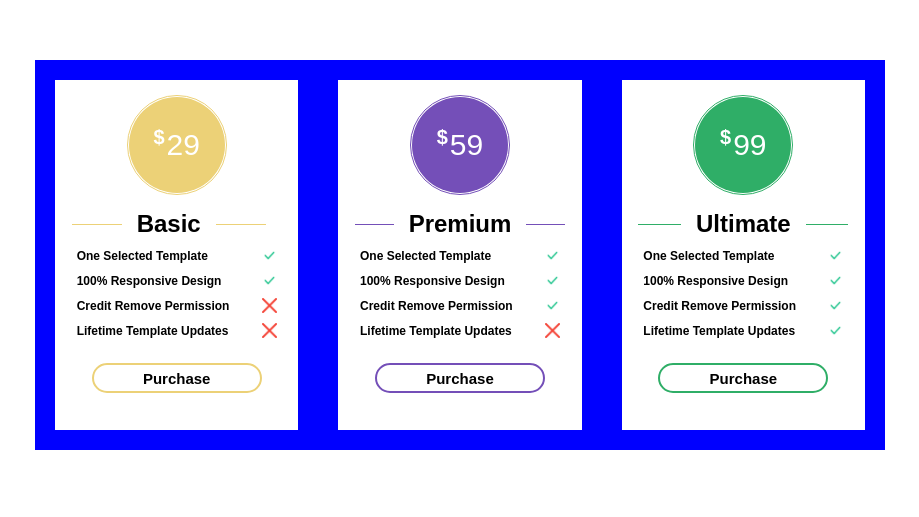
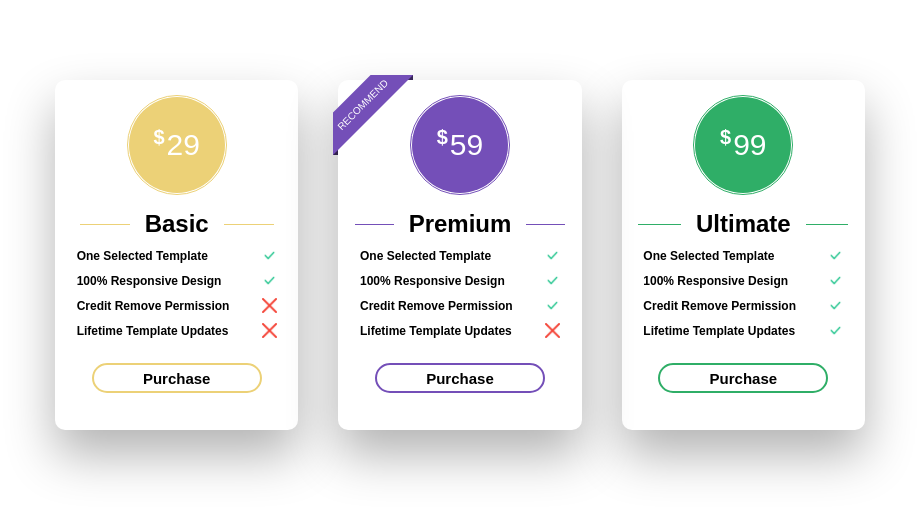
Before and after one commit to Guhh18/price-cards, a plain HTML site: page index.html in a window 1280 px wide. Shown: the part 145-662 px from the top of the page, without its empty margins (180-1099 px from the left). Drawn offline with Linux system fonts and the light colour scheme.

Commit message:
Inserido uma tarja de canto e finalizado o projeto

```diff
--- a/css/style.css
+++ b/css/style.css
@@ -25,7 +25,6 @@ body{
     display: flex;
     align-items: center;
     justify-content: center;
-    background-color: #0000ff;
     width: 850px;
 }
 
@@ -37,6 +36,9 @@ body{
     display: flex;
     align-items: center;
     flex-direction: column;
+    border-radius: 10px;
+    box-shadow: 0px 25px 50px rgba(0, 0, 0, .3);
+
 }
 
 
@@ -69,6 +71,55 @@ body{
 }
 
 
+
+
+.tarja-box{
+    width: 80px;
+    height: 80px;
+    position: absolute;
+    left: -5px;
+    top: -5px;
+    display: flex;
+    justify-content: center;
+    align-items: center;
+    overflow: hidden;
+}
+
+.tarja-box::before{
+    content: 'Recommend';
+    position: absolute;
+    width: 150%;
+    height: 30px;
+    background-color: #744FB8;
+    transform: rotate(-45deg) translateY(-15px);
+    display: flex;
+    justify-content: center;
+    align-items: center;
+    text-transform: uppercase;
+    font-size: 10px;
+    color: #fff;
+}
+
+.tarja-box::after{
+    content: '';
+    position: absolute;
+    width: 5px;
+    height: 5px;
+    background-color: #744FB8;
+    bottom: 0;
+    left: 0;
+    z-index: -1;
+    filter: brightness(50%);
+    box-shadow: 75px -75px #744FB8;
+}
+
+
+
+
+
+.card-2{
+    position: relative;
+}
 
 .card-2 .price {
     width: 100px;
@@ -137,6 +188,7 @@ body{
 .title{
     display: flex;
     align-items: center;
+    justify-content: center;
     margin-top: 15px;
 }
 
@@ -229,12 +281,15 @@ h1{
 
 .button-1:hover{
     background-color: #ecd177;
+    color: #fff;
 }
 
 .button-2:hover {
     background-color: #744FB8;
+    color: #fff;
 }
 
 .button-3:hover {
     background-color: #2FAE67;
+    color: #fff;
 }
--- a/index.html
+++ b/index.html
@@ -48,6 +48,10 @@
             </div>
 
             <div class="card card-2">
+                <div class="tarja-box">
+                    <div class="tarja"></div>
+                </div>
+
                     <div class="price">
                         <div class="content">
                             <h2>$</h2>59
```
Lines whose indentation alone changed are shown as unchanged.
